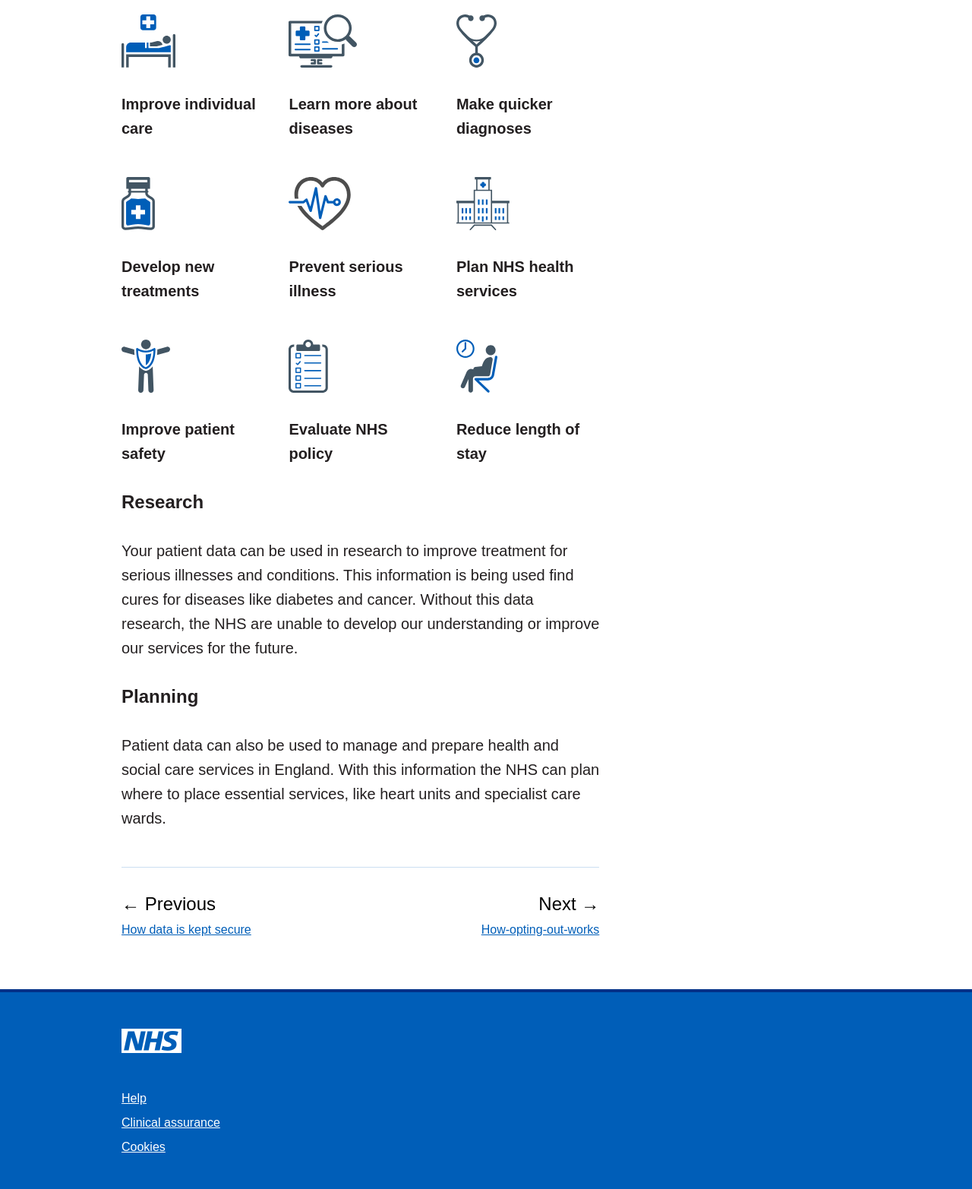
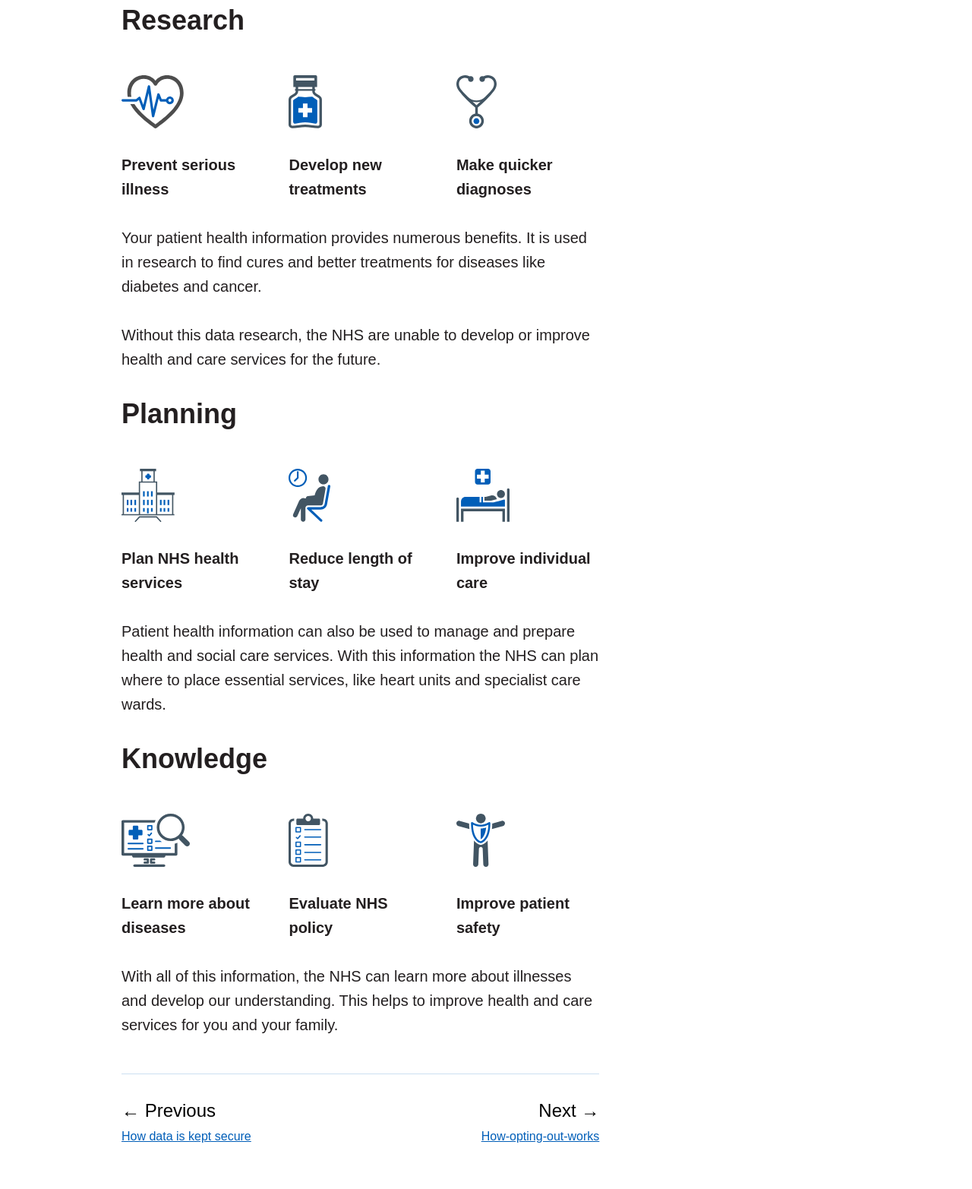
Before and after one commit to GrilloPress/ndop-j, a website: page views/J/04-benefits-of-data-sharing.html in a window 1280 px wide. Shown: the part 573-2138 px from the top of the page at 76% size. Drawn offline with nearby package versions, Linux system fonts and the light colour scheme; files that its build step writes are made by us from their sources; a web font is replaced by a local one.

Commit message:
update benefits to recent Ian AP content changes

```diff
--- a/views/J/04-benefits-of-data-sharing.html
+++ b/views/J/04-benefits-of-data-sharing.html
@@ -48,27 +48,15 @@
       <div class="reading-width">
           <div class="grid-row">
             <div class="column--two-thirds">
+              <h2>Research</h2>
               <div class="grid-row">
                 <div class="column--one-third">
                   <div>
-                    <img src="/images/improve_individual_care.svg" height="70" width="auto" alt="">
-                    <h3 class="h4">Improve individual care</h3>
+                    <img src="/images/prevent_serious_illness.svg" height="70" width="auto" alt="">
+                    <h3 class="h4">Prevent serious illness</h3>
                   </div>
                 </div>
-                <div class="column--one-third">
-                  <div>
-                    <img src="/images/learn_more_about_diseases.svg" height="70" width="auto" alt="">
-                    <h3 class="h4">Learn more about diseases</h3>
-                  </div>
-                </div>
-                <div class="column--one-third">
-                  <div>
-                    <img src="/images/make_quicker_diagnoses.svg" height="70" width="auto" alt="">
-                    <h3 class="h4">Make quicker diagnoses</h3>
-                  </div>
-                </div>
-              </div>
-              <div class="grid-row">
+
                 <div class="column--one-third">
                   <div>
                     <img src="/images/develop_new_treatments.svg" height="70" width="auto" alt="">
@@ -78,42 +66,75 @@
 
                 <div class="column--one-third">
                   <div>
-                    <img src="/images/prevent_serious_illness.svg" height="70" width="auto" alt="">
-                    <h3 class="h4">Prevent serious illness</h3>
+                    <img src="/images/make_quicker_diagnoses.svg" height="70" width="auto" alt="">
+                    <h3 class="h4">Make quicker diagnoses</h3>
                   </div>
                 </div>
 
+              </div>
+              <p>
+                Your patient health information provides numerous benefits. It is used in research to find cures and better treatments for diseases like diabetes and cancer.
+              </p>
+              <p>
+                Without this data research, the NHS are unable to develop or improve health and care services for the future.
+              </p>
+
+              <h2>Planning</h2>
+              <div class="grid-row">
                 <div class="column--one-third">
                   <div>
                     <img src="/images/plan_nhs_services.svg" height="70" width="auto" alt="">
                     <h3 class="h4">Plan NHS health services</h3>
                   </div>
                 </div>
+
+                <div class="column--one-third">
+                  <div>
+                    <img src="/images/reduce_length_of_stay.svg" height="70" width="auto" alt="">
+                    <h3 class="h4">Reduce length of stay</h3>
+                  </div>
+                </div>
+
+                <div class="column--one-third">
+                  <div>
+                    <img src="/images/improve_individual_care.svg" height="70" width="auto" alt="">
+                    <h3 class="h4">Improve individual care</h3>
+                  </div>
+                </div>
               </div>
+              <p>
+                Patient health information can also be used to manage and prepare health and social care services. With this information the NHS can plan where to place essential services, like heart units and specialist care wards.
+              </p>
+
+              <h2>Knowledge</h2>
               <div class="grid-row">
+                <div class="column--one-third">
+                  <div>
+                    <img src="/images/learn_more_about_diseases.svg" height="70" width="auto" alt="">
+                    <h3 class="h4">Learn more about diseases</h3>
+                  </div>
+                </div>
+
+                <div class="column--one-third">
+                  <div>
+                    <img src="/images/evaluate_nhs_policy.svg" height="70" width="auto" alt="">
+                    <h3 class="h4">Evaluate NHS policy</h3>
+                  </div>
+                </div>
+
                 <div class="column--one-third">
                   <div>
                     <img src="/images/improve_patient_safety.svg" height="70" width="auto" alt="">
                     <h3 class="h4">Improve patient safety</h3>
                   </div>
                 </div>
-                <div class="column--one-third">
-                  <div>
-                    <img src="/images/evaluate_nhs_policy.svg" height="70" width="auto" alt="">
-                    <h3 class="h4">Evaluate NHS policy</h3>
-                  </div>
-                </div>
-                <div class="column--one-third">
-                  <div>
-                    <img src="/images/reduce_length_of_stay.svg" height="70" width="auto" alt="">
-                    <h3 class="h4">Reduce length of stay</h3>
-                  </div>
-                </div>
+
+
               </div>
-              <h3>Research</h3>
-              <p>Your patient data can be used in research to improve treatment for serious illnesses and conditions. This information is being used find cures for diseases like diabetes and cancer. Without this data research, the NHS are unable to develop our understanding or improve our services for the future.</p>
-              <h3>Planning</h3>
-              <p>Patient data can also be used to manage and prepare health and social care services in England. With this information the NHS can plan where to place essential services, like heart units and specialist care wards.</p>
+              <p>
+                With all of this information, the NHS can learn more about illnesses and develop our understanding. This helps to improve health and care services for you and your family.
+              </p>
+
           </div>
           <div class="column--one-third">
 
```
